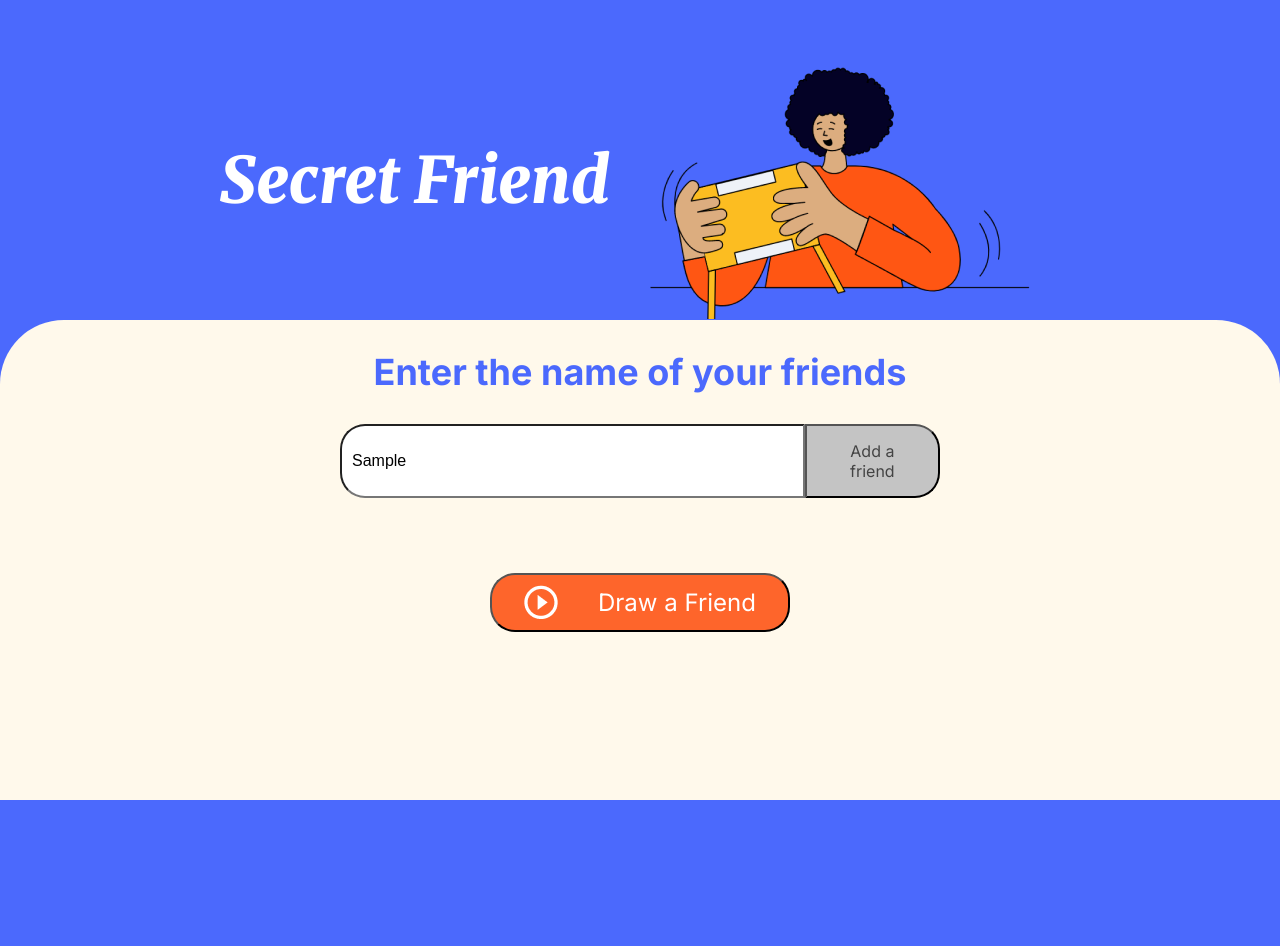
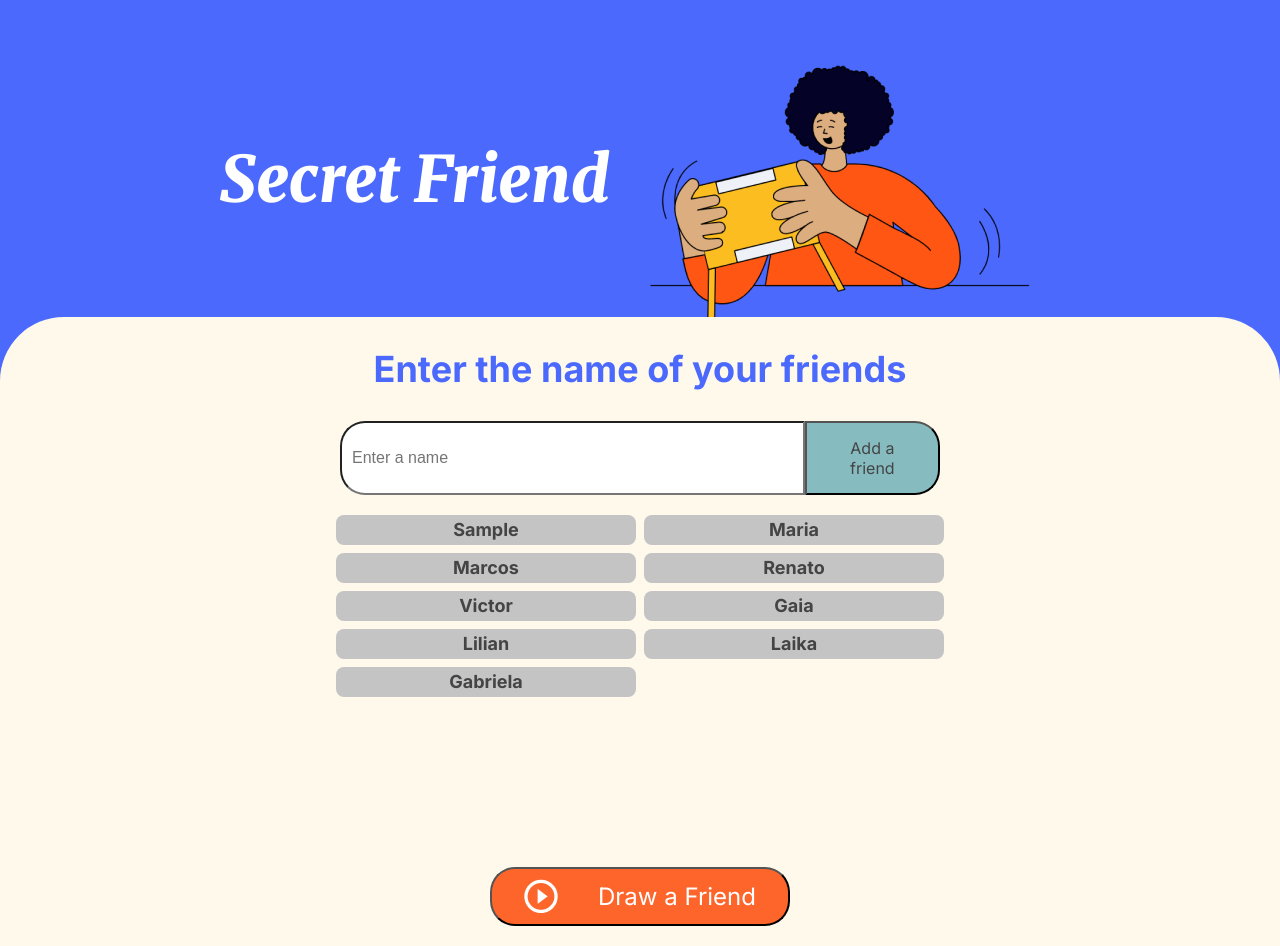
Before and after one commit to Marcos-Peter/g8-one-challenge-secret-friend, a plain HTML site: page index.html in a window 1280 px wide. Both pictures are taken after typing "Sample" into the empty fields and a click on the button "Add a friend". Before the commit the page ends 800 px from the top, so only its background shows below. Drawn offline with Linux system fonts and the light colour scheme.

Commit message:
Implementing the main functionalities

```diff
--- a/app.js
+++ b/app.js
@@ -1 +1,137 @@
-//O principal objetivo deste desafio é fortalecer suas habilidades em lógica de programação. Aqui você deverá desenvolver a lógica para resolver o problema.
+const friendNameInput = document.getElementById('friendName');
+const friendsListElement = document.getElementById('friendsList');
+const resultElement = document.getElementById('result');
+const drawButton = document.getElementById('draw-button');
+
+// const friendsNames = [];
+const friendsNames = ['Marcos', 'Victor', 'Lilian', 'Gabriela', 'Maria', 'Renato', 'Gaia', 'Laika'];
+
+const listElementStyle = `
+    margin-bottom: 8px;
+    background-color: #C4C4C4;
+    font-weight: 600;
+    border-radius: 8px;
+    text-align: center;
+    padding: 4px;
+    min-width: 300px;
+    min-height: 30px;
+`;
+
+let isAValidDraw = false;
+
+const toggleDrawButton = () => {
+    if (isAValidDraw) {
+        drawButton.removeAttribute('disabled');
+        drawButton.style.cursor = 'pointer';
+        drawButton.style.backgroundColor = ' #FE652B';
+        drawButton.style.color = '#FFF';
+    } else {
+        drawButton.setAttribute('disabled', true);
+        drawButton.style.cursor = 'not-allowed';
+        drawButton.style.backgroundColor = 'rgb(138, 138, 138)';
+        drawButton.style.color = '#000';
+    };
+};
+
+toggleDrawButton();
+
+const checkForValidDraw = (friendsNamesQtt) => {
+    isAValidDraw = friendsNamesQtt >= 3;
+};
+
+const clearInputOnClick = () => {
+    friendNameInput.value = '';
+};
+
+const checkForValidName = (name) => {
+    const isValidName = name.trim() && name.length > 1;
+
+    if (!isValidName) {
+        alert('You need to enter a valid name. \n(Non-empty and bigger than one character)');
+    };
+
+    return isValidName;
+};
+
+const checkForRepeatedName = (name) => {
+    const repeatedName = friendsNames.some(item => item.toLowerCase() === name.toLowerCase());
+
+    if (repeatedName) {
+        alert('This name already exists on list.\nIn order to make a fair draw, please enter a different name or add a surname.');
+    };
+
+    return repeatedName;
+};
+
+const getFriendNameFromInput = () => {
+    const friendName = friendNameInput.value;
+
+    if (checkForValidName(friendName)) return friendName;
+
+    clearInputOnClick();
+
+    return;
+};
+
+const addFriendNameToTheList = (namesArray, listElement) => {
+    listElement.innerHTML = '';
+
+    const newNamesList = namesArray.map((name) => {
+        return `<li style='${listElementStyle}' blue'>${name}</li>`;
+    });
+
+    if (newNamesList.length > 0) {
+        listElement.innerHTML = newNamesList.join('\n');
+    };
+};
+
+const addANewFriend = () => {
+    const friendToAdd = getFriendNameFromInput();
+
+    if (!friendToAdd || checkForRepeatedName(friendToAdd)) return;
+
+    friendsNames.unshift(friendToAdd);
+    clearInputOnClick();
+
+    addFriendNameToTheList(friendsNames, friendsListElement);
+    checkForValidDraw(friendsNames.length);
+    toggleDrawButton();
+
+    friendsListElement.setAttribute('style', `column-count: ${friendsNames.length > 8 ? '2' : '1'};`);
+};
+
+const hideTheNamesList = (listElementsQtt, listElement) => {
+    listElement.innerHTML = '';
+
+    const hiddenList = Array(listElementsQtt).fill(' ').map((_) => {
+        return `<li style='${listElementStyle}' blue'></li>`;
+    });
+
+    if (hiddenList.length > 0) {
+        listElement.innerHTML = hiddenList.join('\n');
+    };
+};
+
+const drawAFriend = () => {
+    if (!isAValidDraw && friendsNames.length < 3) {
+        alert('You need to enter at least three friends to make a draw. \nEnter the names and try again.');
+
+        return;
+    } else if (friendsNames.length <= 0) {
+        resultElement.innerHTML = '';
+        isAValidDraw = false;
+        toggleDrawButton();
+        return;
+    };
+
+    resultElement.innerHTML = '';
+
+    const drawnNumber = Math.floor(Math.random() * friendsNames.length);
+    const drawnFriendName = friendsNames[drawnNumber];
+    console.log(drawnNumber);
+
+    friendsNames.splice(drawnNumber, 1);
+    hideTheNamesList(friendsNames.length, friendsListElement);
+
+    resultElement.innerHTML = `Your secret friend is ${drawnFriendName}`;
+};
--- a/index.html
+++ b/index.html
@@ -20,15 +20,15 @@
         <section class='input-section'>
             <h2 class='section-title'>Enter the name of your friends</h2>
             <div class='input-wrapper'>
-                <input type='text' id='friend' class='input-name' placeholder='Enter a name'>
-                <button class='button-add'>Add a friend</button>
+                <input type='text' id='friendName' onclick="clearInputOnClick()" class='input-name' placeholder='Enter a name'>
+                <button class='button-add' onclick="addANewFriend()">Add a friend</button>
             </div>
 
             <ul id='friendsList' class='name-list' aria-labelledby='friendsList' role='list'></ul>
-            <ul id='result' class='result-list' aria-live='polite'></ul>
+            <p id='result' class='draw-result' aria-live='polite'></p>
 
             <div class='button-container'>
-                <button class='button-draw' aria-label='Draw secret friend'>
+                <button id='draw-button' class='draw-button' onclick="drawAFriend()" aria-label='Draw secret friend'>
                     <img src='assets/play_circle_outline.png' alt='Icon for draw'>
                     Draw a Friend
                 </button>
--- a/style.css
+++ b/style.css
@@ -1,7 +1,7 @@
 :root {
     --color-primary: #4B69FD;
     --color-secondary: #FFF9EB;
-    --color-tertiary: #C4C4C4;
+    --color-tertiary: #86bcc0;
     --color-button: #fe652b;
     --color-button-hover: #e55720;
     --color-text: #444444;
@@ -106,13 +106,13 @@ button {
     font-family: 'Inter', sans-serif;
     font-size: 16px;
     border-radius: 25px;
-    cursor: pointer;
 }
 
 .button-add {
     background-color: var(--color-tertiary);
     color: var(--color-text);
     border-radius: 0 25px 25px 0;
+    cursor: pointer;
 }
 
 .button-add:hover {
@@ -121,36 +121,38 @@ button {
 
 /* Lists */
 ul {
-    list-style-type: none;
+    list-style: none;
     color: var(--color-text);
     font-family: 'Inter', sans-serif;
     font-size: 18px;
     margin: 20px 0;
+    min-height: 300px;
+    column-gap: 8px;
+    align-items: center;
 }
 
-.result-list {
-    margin-top: 15px;
+li {
+    break-inside: avoid;
+}
+
+.draw-result {
+    font-family: 'Inter', sans-serif;
     color: #05DF05;
+    padding: 16px;
     font-size: 22px;
     font-weight: bold;
     text-align: center;
 }
 
 /* Draw button title */
-.button-draw {
+.draw-button {
     display: flex;
     align-items: center;
     width: 100%;
     padding: 10px 32px;
-    color: var(--color-white);
-    background-color: var(--color-button);
     font-size: 24px;
 }
 
-.button-draw img {
+.draw-button img {
     margin-right: 40px;
 }
-
-.button-draw:hover {
-    background-color: var(--color-button-hover);
-}
```
